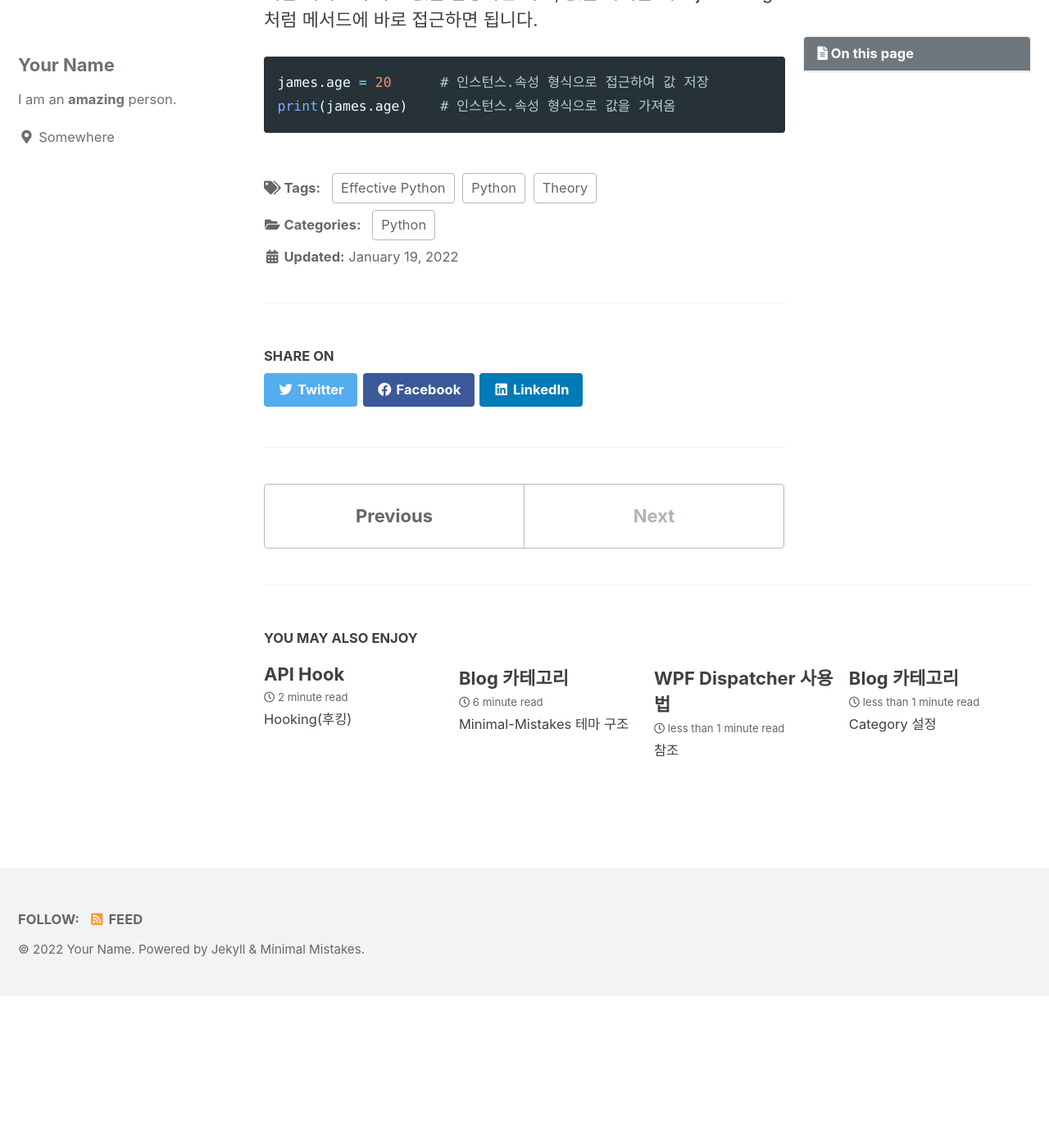
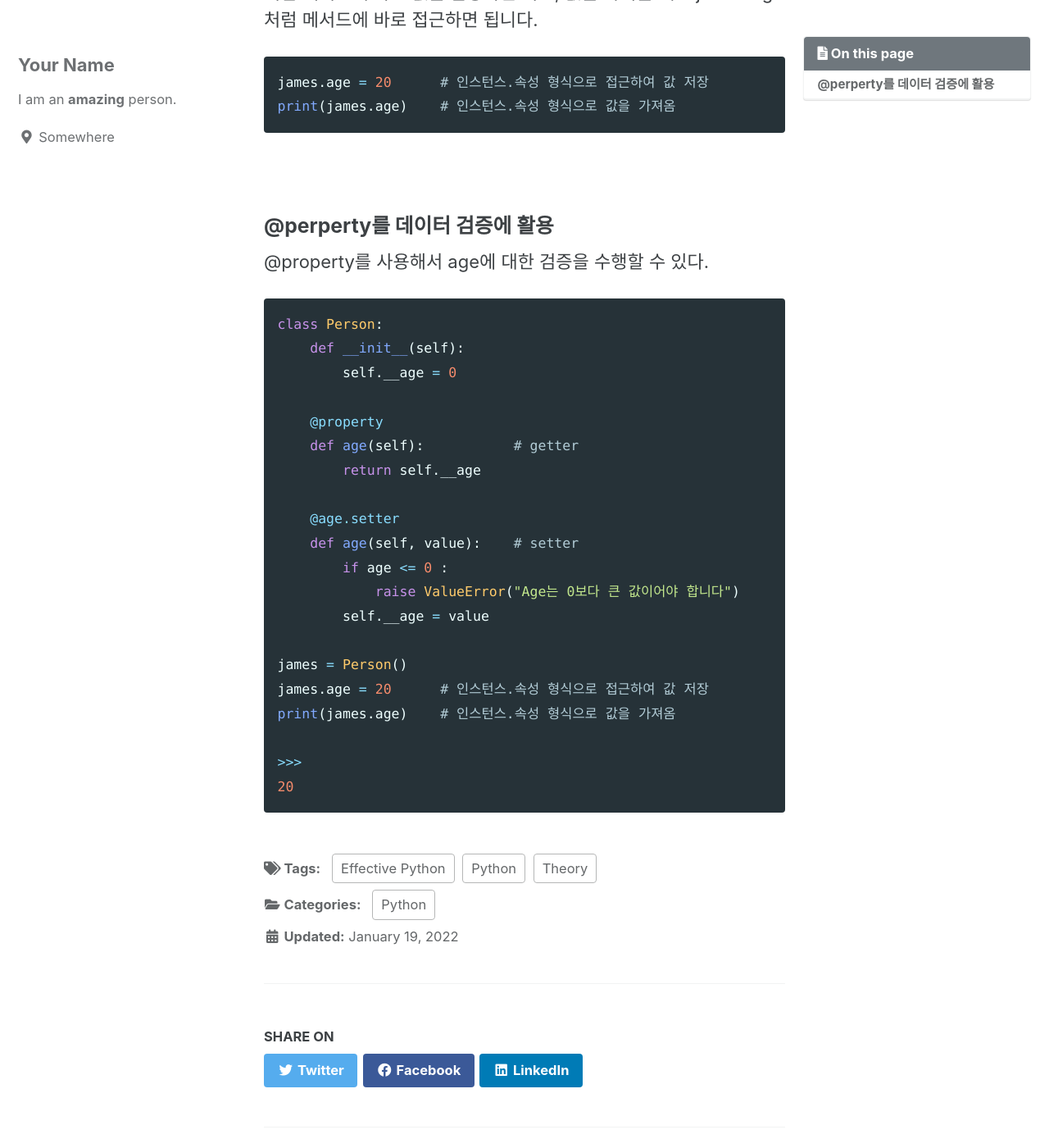
Before and after one commit to jongkyuu/jongkyuu.github.io, a Jekyll site: the page built from _posts/2022-01-19-Python_property.md, in a window 1280 px wide and 1400 px high, scrolled down 1816 px. Shown: the whole window at 82% size. Built offline with Jekyll 4.4.1, drawn with Linux system fonts in a browser that asks for light colours; cached includes are drawn as plain includes; before the commit the page ends 3030 px from its top, so only the background shows below that; some of the changed text lies outside the part shown.

Commit message:
Python Property 내용 추가

````diff
--- a/_posts/2022-01-19-Python_property.md
+++ b/_posts/2022-01-19-Python_property.md
@@ -66,3 +66,32 @@ getter, setter 메서드의 이름을 잘 보면 둘다 age입니다. 그리고
 james.age = 20      # 인스턴스.속성 형식으로 접근하여 값 저장
 print(james.age)    # 인스턴스.속성 형식으로 값을 가져옴
 ```
+
+<br>
+
+### @perperty를 데이터 검증에 활용
+
+@property를 사용해서 age에 대한 검증을 수행할 수 있다.
+
+```python
+class Person:
+    def __init__(self):
+        self.__age = 0
+
+    @property
+    def age(self):           # getter
+        return self.__age
+
+    @age.setter
+    def age(self, value):    # setter
+        if age <= 0 :
+            raise ValueError("Age는 0보다 큰 값이어야 합니다")
+        self.__age = value
+
+james = Person()
+james.age = 20      # 인스턴스.속성 형식으로 접근하여 값 저장
+print(james.age)    # 인스턴스.속성 형식으로 값을 가져옴
+
+>>>
+20
+```
````
